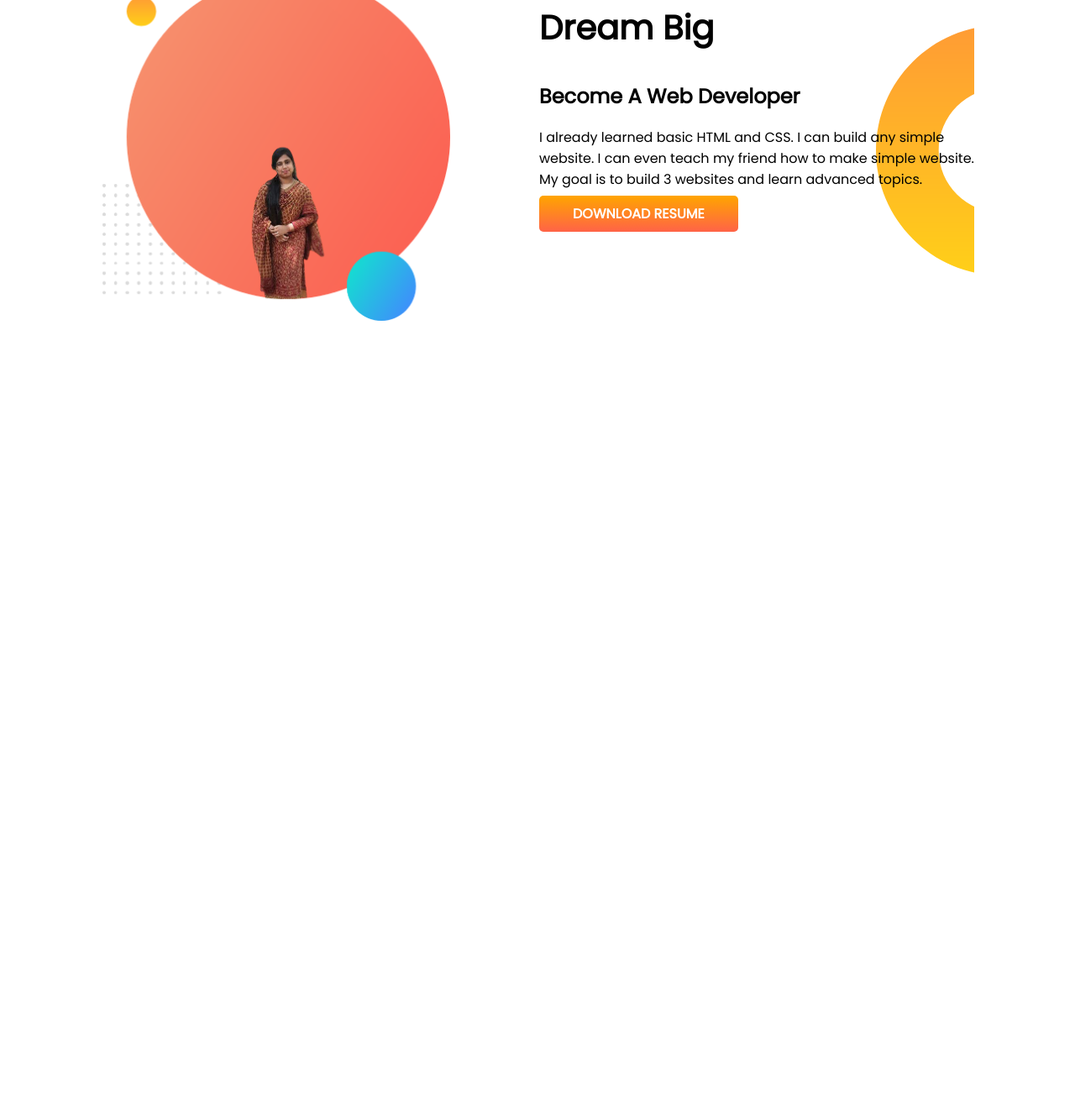
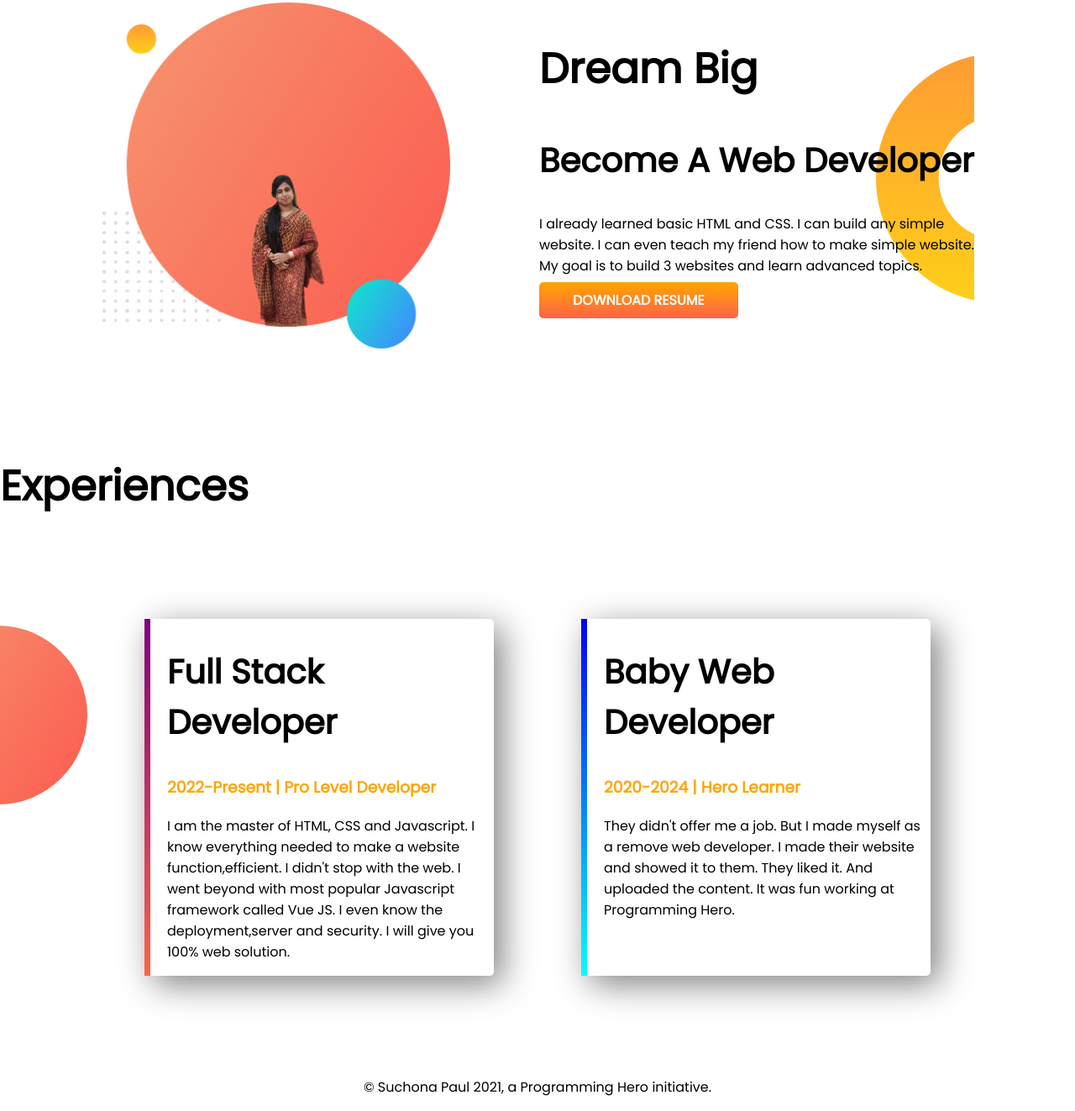
Before and after one commit to SuchonaPaul7/developer-portfolio, a plain HTML site: page index.html in a window 1280 px wide. Shown: the part 675-1998 px from the top of the page at 84% size. Before the commit the page ends 1184 px from the top, so only its background shows below. Drawn offline with Linux system fonts and the light colour scheme.

Commit message:
footer and experience added

```diff
--- a/index.html
+++ b/index.html
@@ -11,7 +11,7 @@
     <link rel="stylesheet" href="style.css">
 </head>
 <body>
-<section class="top-banner">
+<section class="top-banner flexible-container">
     <div class="half-width">
     <h1>Welcome To</h1>
     <h1><span class="orange-color">Suchona Paul</span> World!</h1>
@@ -24,7 +24,7 @@
 </div>
 </section>
 
-<section class="dream-big">
+<section class="dream-big flexible-container">
     <div class="half-width"><img src="images/such07.png" alt="Such"></div>
     <div class="half-width">
         <h1>Dream Big</h1>
@@ -32,8 +32,24 @@
         <p>I already learned basic HTML and CSS. I can build any simple website. I can even teach my friend how to make simple website. My goal is to build 3 websites and learn advanced topics.</p>
         <a  class="link-button" target="_blank" href="">DOWNLOAD RESUME</a>
     </div>
-
 </section>
-
+    <section class="experience-area">
+        <h1>Experiences</h1>
+        <div class="flexible-container">
+            <div id="full-stack-experience" class="experience-item">
+                <h2>Full Stack Developer</h2>
+                <h3 class="orange-color">2022-Present | Pro Level Developer </h3>
+                <p>I am the master of HTML, CSS and Javascript. I know everything needed to make a website function,efficient. I didn't stop with the web. I went beyond with most popular Javascript framework called Vue JS. I even know the deployment,server and security. I will give you 100% web solution.</p>
+            </div>
+            <div  id="web-developer-experience" class="experience-item">
+                <h2>Baby Web Developer</h2>
+                <h3 class="orange-color">2020-2024 | Hero Learner</h3>
+                <p>They didn't offer me a job. But I made myself as a remove web developer. I made their website and showed it to them. They liked it. And uploaded the content. It was fun working at Programming Hero.</p>
+            </div>
+        </div>
+    </section>
+    <footer>
+        <p>© Suchona Paul 2021, a Programming Hero initiative.</p>
+    </footer>
 </body>
 </html>
--- a/style.css
+++ b/style.css
@@ -3,12 +3,15 @@ body{
     margin: 0;
 }
 h1{
-    font-size: 40px;
+    font-size: 50px;
+}
+h2{
+    font-size:40px;
 }
 .orange-color{
     color:orange;
 }
-section{
+.flexible-container{
     display:flex;
     margin: 120px;
 }
@@ -36,3 +39,29 @@ section{
     background-repeat: no-repeat;
     background-position: right;
 }
+.experience-area{
+    background-image:url(images/exp-bg.png);
+    background-repeat: no-repeat;
+    background-position:left;
+}
+.experience-item{
+    width:40%;
+    margin-left: 5%;
+    margin-right: 5%;
+    padding-left: 20px;
+    border-radius: 5px;
+    box-shadow: 10px 10px 40px grey;
+}
+#web-developer-experience{
+    border-left: 7px solid;
+    border-image: linear-gradient(blue, cyan);
+    border-image-slice: 1;
+}
+#full-stack-experience{
+    border-left: 7px solid;
+    border-image: linear-gradient(purple, tomato);
+    border-image-slice: 1;
+}
+footer p{
+    text-align: center;
+}
```
